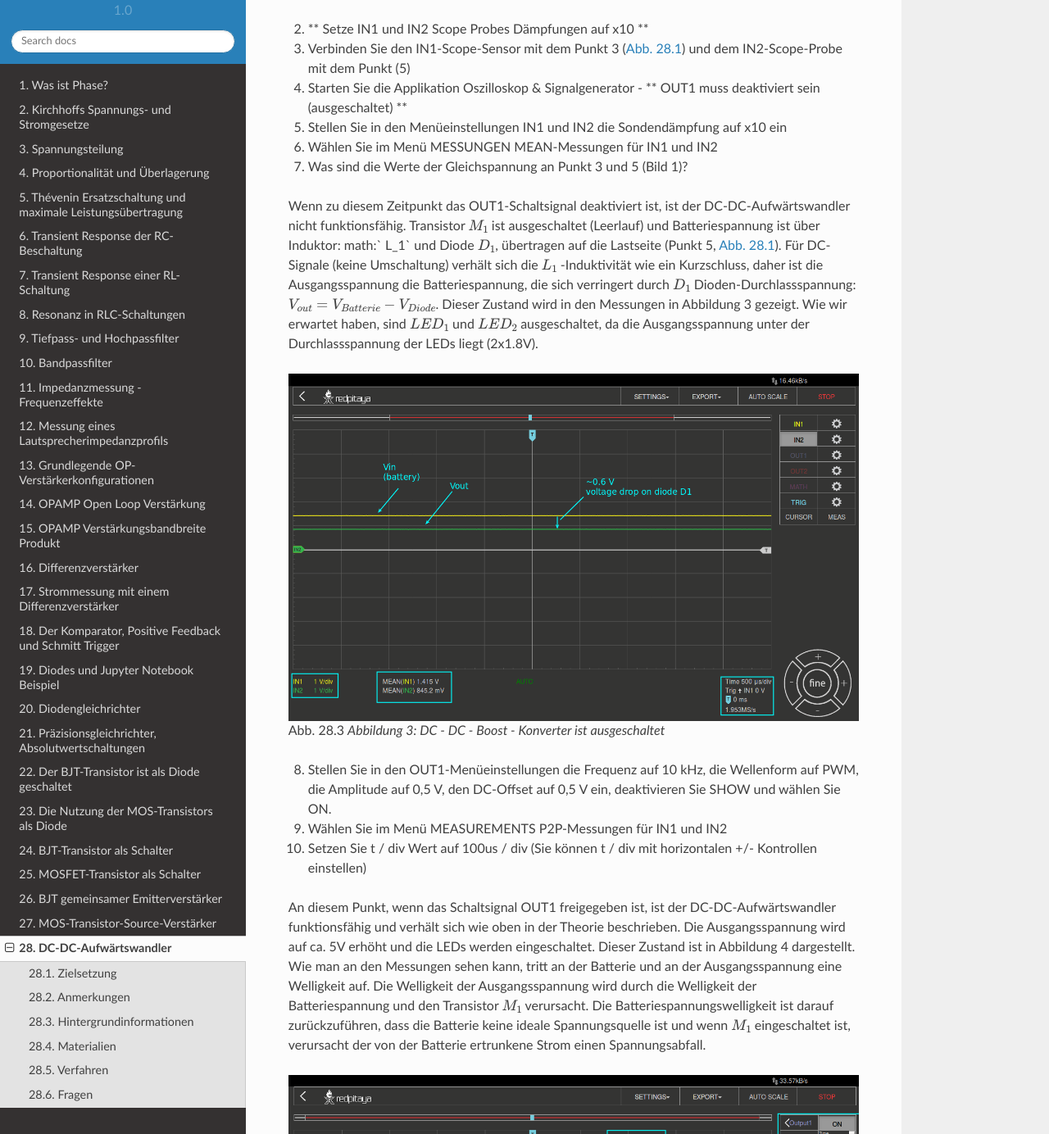
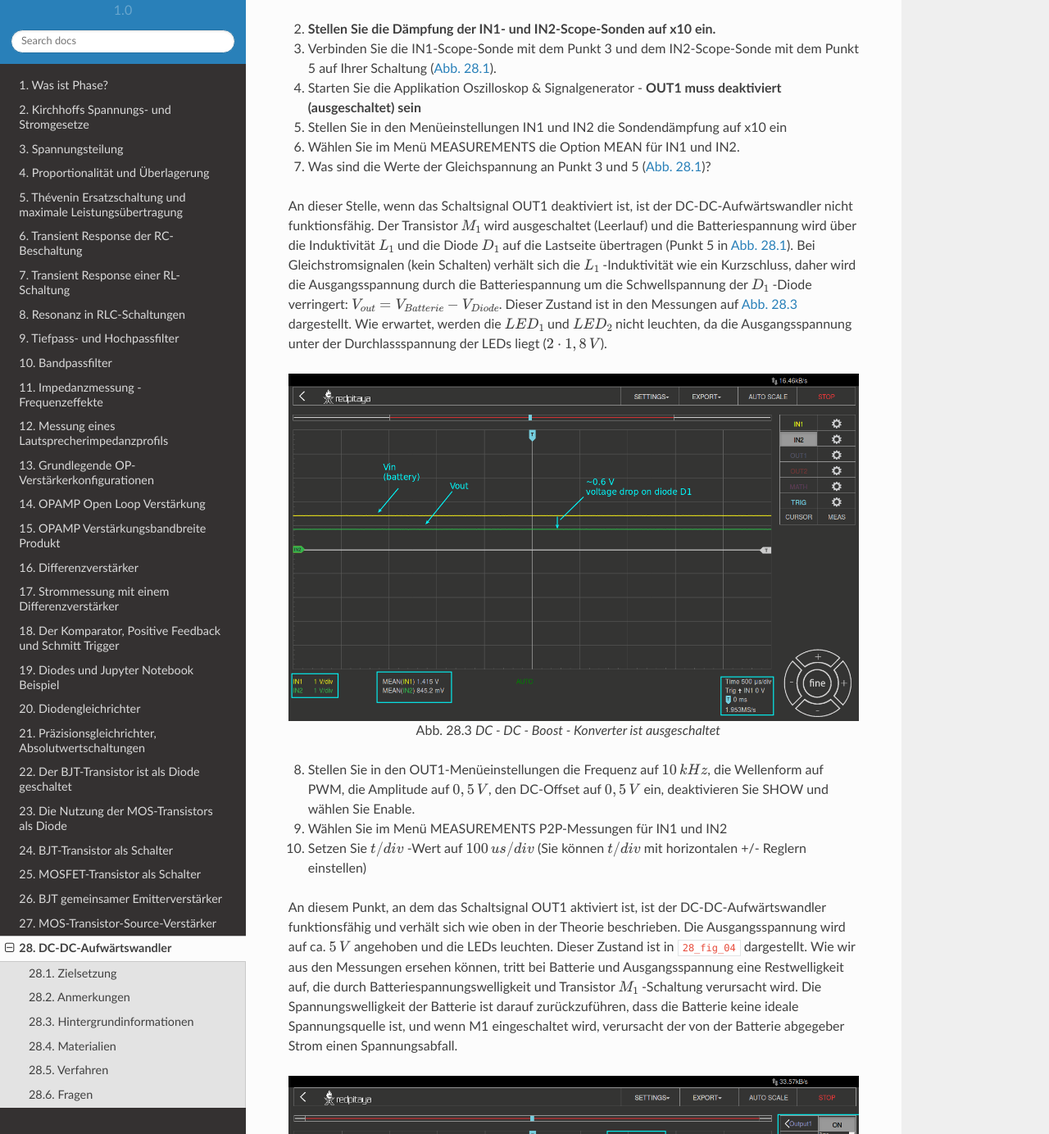
Before and after one commit to mimeiners/ActiveLearning-de, a Sphinx documentation site: the page built from activelearning/source/Activity_28_BoostConverter.rst, in a window 1280 px wide and 1400 px high, scrolled down 3906 px, cut to the strip 16-1400 px from the top of the window. Shown: the whole strip at 82% size. Built offline with Sphinx 7.4.7 and the Read the Docs theme 2.0.0, drawn with Linux system fonts in a browser that asks for light colours; cross-references to code outside the pages are shown as plain code; some of the changed text lies outside the part shown.

Commit message:
Übersetzung und HTML-Test

```diff
--- a/activelearning/source/Activity_28_BoostConverter.rst
+++ b/activelearning/source/Activity_28_BoostConverter.rst
@@ -126,9 +126,9 @@ Materialien
 -----------
 
 - Rotes Pitaya STEMlab
-- 1x 1kΩ Widerstand
-- 3 x 470Ω Widerstand
-- 1x 10kΩ Widerstand
+- 1x :math:`1\,k\Omega` Widerstand
+- 3 x :math:`470\,\Omega` Widerstand
+- 1x :math:`10\,k\Omega` Widerstand
 - 1x :math:`100 \ mu H` Leistungsinduktivität
 - 1x :math:`47 \ mu F` Kondensator
 - 2x LED (rot)
@@ -136,177 +136,156 @@ Materialien
 - 1x Signaldiode (1N4001_)
 - 2x Kleinsignal-NPN-Transistor (2N3904_)
 - 1x Leistungs-MOS-Transistor (IRLU120N_)
-- 1x AA :math:`1,5\,V` Batterie
+- 1x AA :math:`1,5\,V` Batterie oder Labornetzteil
 - 1x lötfreies Steckbrett
 
 
 Verfahren
 ---------
 
-1. Nach den obigen Anweisungen und den Schaltplänen von :numref:`28_fig_01`
-   bauen Sie die Schaltung auf dem Steckbrett auf.
+1. Bauen Sie die Schaltung aus :numref:`28_fig_01` auf. Befolgen Sie dabei die obigen
+   Anweisungen und orientieren Sie sich am Schaltzplan.
+
+.. figure:: img/ Activity_28_Fig_02.png
+   :name: 28_fig_02
+   :align: center
+
+   DC - DC Boost Converter auf dem Steckbrett
 
 
+2. **Stellen Sie die Dämpfung der IN1- und IN2-Scope-Sonden auf x10 ein.**
 
-.. figure:: img/ Activity_28_Fig_02.png
+3. Verbinden Sie die IN1-Scope-Sonde mit dem Punkt 3
+   und dem IN2-Scope-Sonde mit dem Punkt 5 auf Ihrer Schaltung (:numref:`28_fig_01`).
 
-   Abbildung 2: DC - DC Boost Converter auf dem Steckbrett
-
-
-2. ** Setze IN1 und IN2 Scope Probes Dämpfungen auf x10 **
-
-3. Verbinden Sie den IN1-Scope-Sensor mit dem Punkt 3 (:numref:`28_fig_01`)
-   und dem IN2-Scope-Probe mit dem Punkt (5)
-
-4. Starten Sie die Applikation Oszilloskop & Signalgenerator - ** OUT1
-   muss deaktiviert sein (ausgeschaltet) **
+4. Starten Sie die Applikation Oszilloskop & Signalgenerator - **OUT1 muss deaktiviert (ausgeschaltet) sein**
 
 5. Stellen Sie in den Menüeinstellungen IN1 und IN2 die Sondendämpfung
    auf x10 ein
 
-6. Wählen Sie im Menü MESSUNGEN MEAN-Messungen für IN1 und IN2
+6. Wählen Sie im Menü MEASUREMENTS die Option MEAN für IN1 und IN2.
 
-7. Was sind die Werte der Gleichspannung an Punkt 3 und 5 (Bild 1)?
+7. Was sind die Werte der Gleichspannung an Punkt 3 und 5 (:numref:`28_fig_01`)?
 
-
-Wenn zu diesem Zeitpunkt das OUT1-Schaltsignal deaktiviert ist, ist
-der DC-DC-Aufwärtswandler nicht funktionsfähig. Transistor :math:`M_1`
-ist ausgeschaltet (Leerlauf) und Batteriespannung ist über Induktor:
-math:` L_1` und Diode :math:`D_1`, übertragen auf die Lastseite (Punkt
-5, :numref:`28_fig_01`). Für DC-Signale (keine Umschaltung) verhält sich die
-:math:`L_1` -Induktivität wie ein Kurzschluss, daher ist die
-Ausgangsspannung die Batteriespannung, die sich verringert durch
-:math:`D_1` Dioden-Durchlassspannung:
-:math:`V_ {out} = V_{Batterie} - V_ {Diode}`. Dieser Zustand wird in den
-Messungen in Abbildung 3 gezeigt. Wie wir erwartet haben,
-sind :math:`LED_1` und :math:`LED_2` ausgeschaltet, da die
-Ausgangsspannung unter der Durchlassspannung der LEDs
-liegt (2x1.8V).
+An dieser Stelle, wenn das Schaltsignal OUT1 deaktiviert ist, ist der DC-DC-Aufwärtswandler
+nicht funktionsfähig. Der Transistor :math:`M_1` wird ausgeschaltet (Leerlauf) und die
+Batteriespannung wird über die Induktivität :math:`L_1` und die Diode :math:`D_1` auf die
+Lastseite übertragen (Punkt 5 in :numref:`28_fig_01`). Bei Gleichstromsignalen (kein Schalten)
+verhält sich die :math:`L_1` -Induktivität wie ein Kurzschluss, daher wird die Ausgangsspannung
+durch die Batteriespannung um die Schwellspannung der :math:`D_1` -Diode verringert:
+:math:`V_{out} = V_{Batterie} - V_{Diode}`. Dieser Zustand ist in den Messungen auf
+:numref:`28_fig_03` dargestellt. Wie erwartet, werden die :math:`LED_1` und :math:`LED_2`
+nicht leuchten, da die Ausgangsspannung unter der Durchlassspannung
+der LEDs liegt (:math:`2 \cdot 1,8\,V`).
 
 
 .. figure:: img/ Activity_28_Fig_03.png
+   :name: 28_fig_03
+   :align: center
 
-   Abbildung 3: DC - DC - Boost - Konverter ist ausgeschaltet
+   DC - DC - Boost - Konverter ist ausgeschaltet
 
-
-8. Stellen Sie in den OUT1-Menüeinstellungen die Frequenz auf 10 kHz,
-   die Wellenform auf PWM, die Amplitude auf 0,5 V, den DC-Offset auf
-   0,5 V ein, deaktivieren Sie SHOW und wählen Sie ON.
+8. Stellen Sie in den OUT1-Menüeinstellungen die Frequenz auf :math:`10\,kHz`,
+   die Wellenform auf PWM, die Amplitude auf :math:`0,5\,V`, den DC-Offset auf
+   :math:`0,5\,V` ein, deaktivieren Sie SHOW und wählen Sie Enable.
 
 9. Wählen Sie im Menü MEASUREMENTS P2P-Messungen für IN1 und IN2
 
-10. Setzen Sie t / div Wert auf 100us / div (Sie können t / div mit
-    horizontalen +/- Kontrollen einstellen)
+10. Setzen Sie :math:`t/div` -Wert auf :math:`100\,us/div` (Sie können :math:`t/div` mit
+    horizontalen +/- Reglern einstellen)
 
 
-An diesem Punkt, wenn das Schaltsignal OUT1 freigegeben ist, ist der
+An diesem Punkt, an dem das  Schaltsignal OUT1 aktiviert ist, ist der
 DC-DC-Aufwärtswandler funktionsfähig und verhält sich wie oben in der
-Theorie beschrieben. Die Ausgangsspannung wird auf ca. 5V erhöht und
-die LEDs werden eingeschaltet. Dieser Zustand ist in Abbildung 4
-dargestellt. Wie man an den Messungen sehen kann, tritt an der
-Batterie und an der Ausgangsspannung eine Welligkeit auf. Die
-Welligkeit der Ausgangsspannung wird durch die Welligkeit der
-Batteriespannung und den Transistor :math:`M_1` verursacht. Die
-Batteriespannungswelligkeit ist darauf zurückzuführen, dass die
-Batterie keine ideale Spannungsquelle ist und wenn :math:`M_1`
-eingeschaltet ist, verursacht der von der Batterie ertrunkene Strom
-einen Spannungsabfall.
+Theorie beschrieben. Die Ausgangsspannung wird auf ca. :math:`5\,V` angehoben und die LEDs leuchten.
+Dieser Zustand ist in :numfig:`28_fig_04` dargestellt. Wie wir aus den Messungen ersehen können,
+tritt bei Batterie und Ausgangsspannung eine Restwelligkeit auf, die durch
+Batteriespannungswelligkeit und Transistor :math:`M_1` -Schaltung verursacht wird.
+Die Spannungswelligkeit der Batterie ist darauf zurückzuführen, dass die Batterie keine
+ideale Spannungsquelle ist, und wenn M1 eingeschaltet wird, verursacht der von der Batterie
+abgegeber Strom einen Spannungsabfall.
 
 
 .. figure:: img/ Activity_28_Fig_04.png
+   :name: 28_fig_04
+   :align: center
 
-   Abbildung 4: DC - DC - Boost - Konverter ist eingeschaltet
+   DC - DC - Boost - Konverter ist eingeschaltet
+
+.. note::
+   Welligkeitsspannungswerte sind einer der wichtigsten Parameter der DC-DC-Wandlerqualität.
+   Die geringere Ausgangswelligkeit entspricht einem besseren DC-DC-Aufwärtswandler.
+   Der Kondensator :math:`C_1` wird daher benötigt, um die an Induktivität :math:`L_1` und
+   Diode :math:`D_1` auftretende Schaltspannung zu kompensieren und zu glätten.
+   Versuchen Sie, :math:`C_1` zu entfernen und beobachten Sie :math:`V_{out}`.
 
 
-.. note::
-   Spannungswelligkeitswerte sind einer der Hauptparameter der
-   DC-DC-Wandlerqualität. Geringere Ausgangswelligkeit entspricht
-   einem besseren DC-DC-Aufwärtswandler.
-
-   Kondensator :math:`C_1` wird daher benötigt, um die an der
-   Induktivität erscheinende Schaltspannung zu kompensieren und zu
-   glätten :math:`L_1` und diode :math:`D_1`.
-
-   Versuche zu entfernen :math:`C_1` und beobachte :math:`V_ {out}`.
-
-
-11. Um die Schaltspannungen von :math:`M_1` zu beobachten, stellen Sie
+11. Um die Schaltspannungen des :math:`M_1` -MOS-Transistors zu beobachten, setzen Sie
     die IN1-Sonde auf den Punkt 2 (:numref:`28_fig_01`) und die IN2-Sonde auf
     den Punkt 4 (:numref:`28_fig_01`).
 
-12. Stellen Sie im IN2-Einstellungsmenü den vertikalen Offset -4.0V
-    ein (um das Signal IN2 besser sehen zu können)
+12. Stellen Sie im IN2-Einstellungsmenü den vertikalen Offset auf :math:`-4,0\,V`
+    ein (um das Signal IN2 besser sehen zu können).
 
 13. Wählen Sie im TRIGGER-Menü NORMAL und stellen Sie den Triggerpegel
-    auf 3.0V ein
+    auf :math:`3,0\,V` ein.
 
-14. Setze t / div Wert auf 20us / div (Du kannst t / div mit
-    horizontalen +/- Kontrollen einstellen)
+14. Setze :math:`t/div` Wert auf :math:`20\,us/div` (Sie können :math:`t/div` mit
+    horizontalen +/- Reglern einstellen)
 
 
 .. figure:: img/ Activity_28_Fig_05.png
+   :name: 28_fig_05
+   :align: center
 
-   Abbildung 5: M1 Schaltspannungen
+   M1 Schaltspannungen
 
-
-In der Abbildung 5 sind :math:`M_1` Gate- und Drain-Signale
-dargestellt. Aus Fig. 5 können wir sehen, dass das Gate-Signal eine
-schaltende Rechteckwelle ist, die den Transistor steuert.
-
-Das Drain-Signal entspricht den "Offen / Geschlossen" -Zuständen des
-Transistors :math:`M_1`, aber während des" Off "-Zustandes sind
-signifikante Oszillationen sichtbar. Dies ist der Einfluss des
-Induktors :math:`L_1`, da er jede Änderung des Stroms durch ihn
-beeinflusst, die die Drain-Spannung von :math:`M_1` beeinflusst.
-
+Auf der :numref:`28_fig_05` sind :math:`M_1` Gate- und Drain-Signale dargestellt. Aus :numref:`28_fig_05` können wir ersehen, dass das Gatesignal eine schaltende Rechteckwelle ist, die den Transistor steuert. Das Drain-Signal entspricht den Zuständen "offen/geschlossen" des Transistors :math:`M_1`, aber im Zustand "aus" sind deutliche Schwingungen sichtbar. Dies ist die Auswirkung der Induktivität :math:`L_1`, da diese jede Stromänderung durch sie hindurch annimmt, die die Drainspannung :math:`M_1` beeinflusst.
 
 .. note::
-   Der DC-DC-Boost-Wandler-Ausgangsspannungswert wird häufig gesteuert
-   mit: math: "Duty-Cycle" des Schaltsignals.
-
+   Der Ausgangsspannungswert des DC-DC-Aufwärtswandlers wird oft mit dem
+   Tastverhältnis (Duty-Cycle) des Schaltsignals (PWM-Signal) gesteuert.
 
 15. Um die Auswirkungen des Schaltsignals (OUT1) zu beobachten,
-    stellen Sie den IN1-Fühler auf den Punkt 2 (:numref:`28_fig_01`) und den
-    IN2-Fühler auf den Punkt 5 (:numref:`28_fig_01`).
+    setzen Sie die IN1-Sonde auf den Punkt 2 (:numref:`28_fig_01`) und die
+    IN2-Sonde auf den Punkt 5 (:numref:`28_fig_01`).
 
-16. Stellen Sie in den Menüeinstellungen IN1 und IN2 den vertikalen
-    Offset auf -3,0V ein
+16. Stellen Sie in den Menü Einstellungen IN1 und IN2 den vertikalen
+    Offset auf :math:`-3,0\,V` ein.
 
-17. Setzen Sie t / div Wert auf 50us / div (Sie können t / div mit
-    horizontalen +/- Kontrollen einstellen)
+17. Setzen Sie :math:`t/div` Wert auf :math:`50\,us/div` (Sie können :math:`t/div` mit
+    horizontalen +/- Reglern einstellen)
 
-18. In den OUT1-Menüeinstellungen ändern Sie den Arbeitszyklus von
-    30\%-80\% und beobachten Sie die Ergebnisse.
-
+18. In den Einstellungen des Menüs OUT1 das Tastverhältnis von 30% auf 80% ändern und die Ergebnisse beobachten.
 
 
 .. figure:: img/ Activity_28_Fig_06.png
 
 .. figure:: img/ Activity_28_Fig_07.png
+   :name: 28_fig_06
+   :align: center
 
-   Abbildung 5: Oben: Ausgangsspannung bei 40% Einschaltdauer. Unten:
-   Ausgangsspannung bei 80% Tastverhältnis
+   Oben: Ausgangsspannung bei 40% Einschaltdauer. Unten: Ausgangsspannung bei 80% Tastverhältnis
 
 
 .. warning::
-   Aus Abbildung 5 können wir den Einfluss des Tastverhältnisses auf
-   die Ausgangsspannung beobachten. Wenn wir mit dem Tastverhältnis
-   auf 0% oder 100% gehen, werden wir abschalten oder kurzschließen
-   :math:`M_1` Transistor daher sollte das Tastverhältnis oben
-   begrenzt sein für Kurzschlussschutz und
-   Schaltkreisbeschädigung.
+   Aus :numref:`28_fig_06` können wir den Einfluss des Tastverhältnisses auf
+   die Ausgangsspannung beobachten. Wenn wir mit der Tastverhältnis auf 0% oder 100% gehen,
+   dann schalten wir den M1-Transistor aus oder schließen diesen kurz. Zur Vermeidung eines
+   Kurzschlüßes und der damit verbundenen Schäden an der Schaltung, sollte die
+   Einschaltdauen (high) begrenzt werden.
 
 
 
 Fragen
 ------
 
-1. Ändern Sie den Ladewert in :math:`470 \ Omega` und beobachten Sie
+1. Ändern Sie den Lastwert auf :math:`470\,\Omega` und beobachten Sie
    die Ergebnisse.
 
-2. Ändern Sie die OUT1-Frequenz auf 5 - 20 kHz. Messen und notieren
-   Sie die Wellenform der verstärkten Ausgangsspannung und die
-   Stromwellenformen. Erklären Sie, was sich geändert hat und warum?
+2. Ändern Sie die OUT1-Frequenz auf :math:`5 - 20\,kHz`. Messen und zeichnen
+   Sie die Wellenform der verstärkten Ausgangsspannung und des
+   Ausgangsstroms auf. Erklären Sie, was sich geändert hat und warum?
 
-3. Wie würde das Hinzufügen eines LC-Filters auf den Wandlerausgang
-   die Spannungswelligkeit beeinflussen?
+3. Wie würde das Hinzufügen eines LC-Filters am Umrichterausgang die
+   Spannungswelligkeit beeinflussen?
```
Also changed, not shown: 6 other files.
